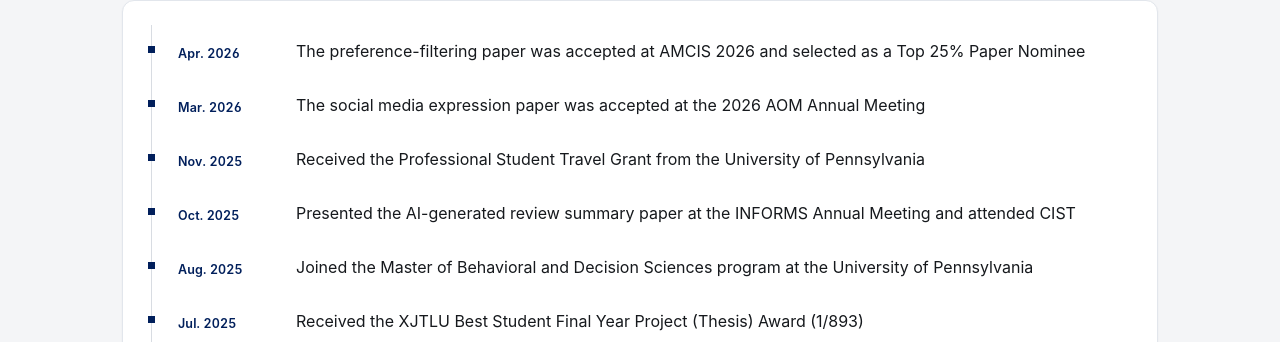
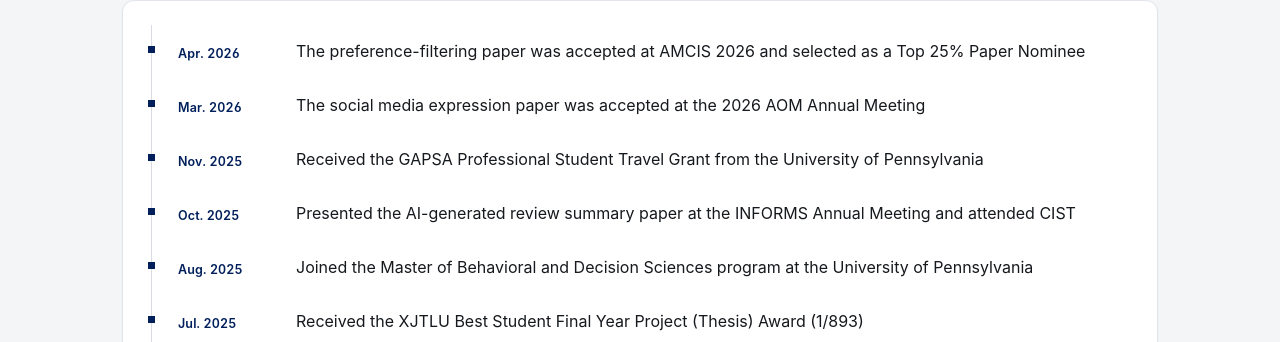
Before and after one commit to bobbyZhong10/bobbyzhong10.github.io, a Jekyll site: the page built from _pages/about.md, in a window 1280 px wide and 900 px high, scrolled down 662 px. Shown: the part 369-711 px from the top of the window. Built offline with Jekyll 4.4.1, drawn with Linux system fonts in a browser that asks for light colours; some web fonts are replaced.

Commit message:
Simplify news item text

```diff
--- a/_pages/about.md
+++ b/_pages/about.md
@@ -38,7 +38,7 @@
     <article class="news-item">
       <div class="news-item__date">Nov. 2025</div>
       <div class="news-item__type">Grant</div>
-      <div class="news-item__body">Received the Professional Student Travel Grant from the <a href="https://www.upenn.edu/">University of Pennsylvania</a></div>
+      <div class="news-item__body">Received the GAPSA Professional Student Travel Grant from the University of Pennsylvania</div>
     </article>
     <article class="news-item">
       <div class="news-item__date">Oct. 2025</div>
@@ -48,7 +48,7 @@
     <article class="news-item">
       <div class="news-item__date">Aug. 2025</div>
       <div class="news-item__type">Milestone</div>
-      <div class="news-item__body">Joined the Master of Behavioral and Decision Sciences program at the <a href="https://www.upenn.edu/">University of Pennsylvania</a></div>
+      <div class="news-item__body">Joined the Master of Behavioral and Decision Sciences program at the University of Pennsylvania</div>
     </article>
     <article class="news-item">
       <div class="news-item__date">Jul. 2025</div>
```
